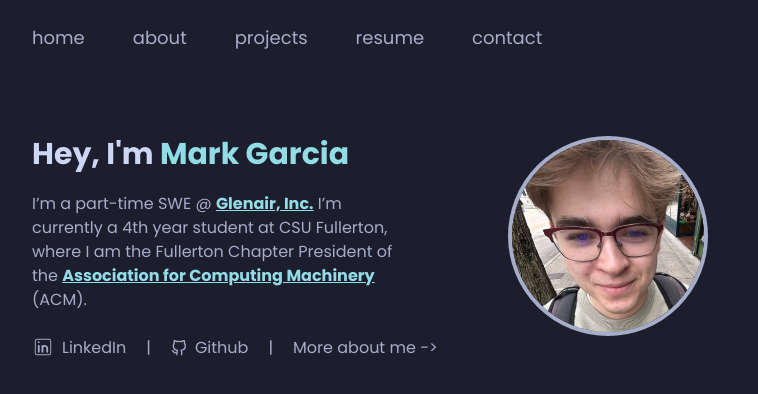
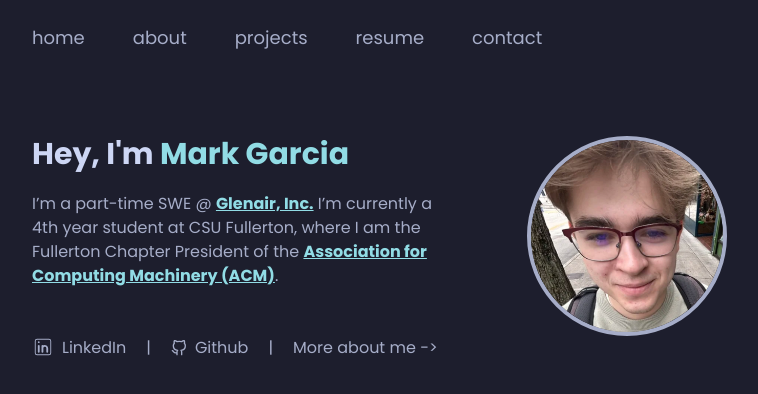
Before and after one commit to MarkRyanGarcia/portfolio, a React (Vite) app: page / in a window 1280 px wide. Shown: the top 394 px of the page, without its empty margins (224-982 px from the left). Built offline with nearby package versions, Linux system fonts and the light colour scheme.

Commit message:
fix spacing of home

```diff
--- a/src/pages/Home.tsx
+++ b/src/pages/Home.tsx
@@ -1,4 +1,4 @@
-import { FiLinkedin, FiGithub } from "react-icons/fi";
+import { FiGithub } from "react-icons/fi";
 import { CiLinkedin } from "react-icons/ci";
 import { NavLink } from "react-router-dom";
 
@@ -8,18 +8,18 @@ export default function Home() {
     return (
         <div className="w-full py-15">
             <div className="flex">
-                <div className="flex flex-col w-full space-y-5">
+                <div className="flex flex-col w-[55%] space-y-5">
                     <h1 className="text-primary text-3xl font-bold">
                         Hey, I'm <span className="text-tertiary">Mark Garcia</span>
                     </h1>
-                    <p className="text-secondary">
+                    <p className="text-secondary text-base">
                         I’m a part-time SWE @ <a className={linkStyle} href="https://glenair.com/" target="_blank">Glenair, Inc.</a> I’m currently a
                         4th year student at CSU Fullerton, where I am the
                         Fullerton Chapter President of the <a className={linkStyle} href="https://acmcsuf.com/" target="_blank">Association for
-                            Computing Machinery</a> (ACM).
+                            Computing Machinery (ACM)</a>.
                     </p>
                 </div>
-                <div className="flex w-full justify-center">
+                <div className="flex w-[45%] justify-center">
                     <img src="/mark/mark.png" className="w-50 rounded-full border-4 border-secondary hover:border-tertiary transition-colors duration-200 ease-in-out" />
                 </div>
             </div>
```
